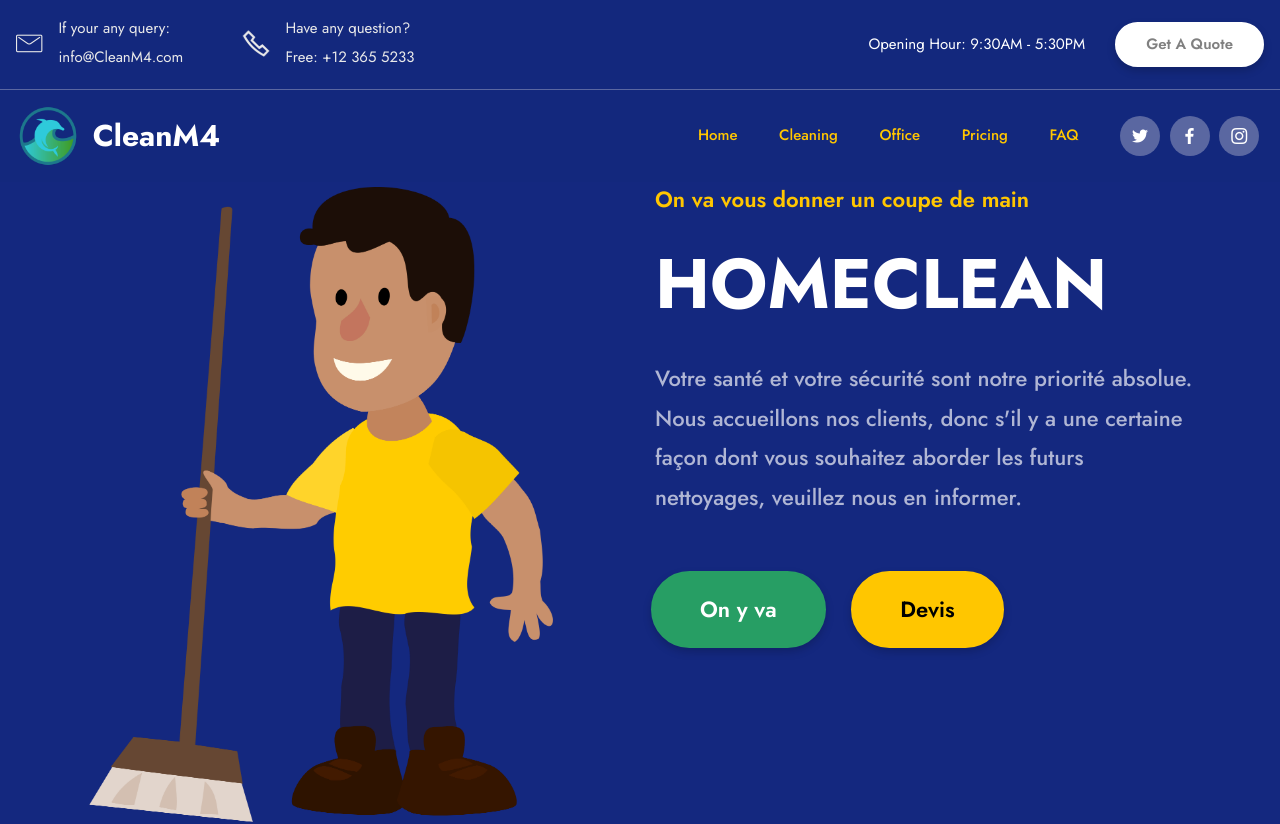
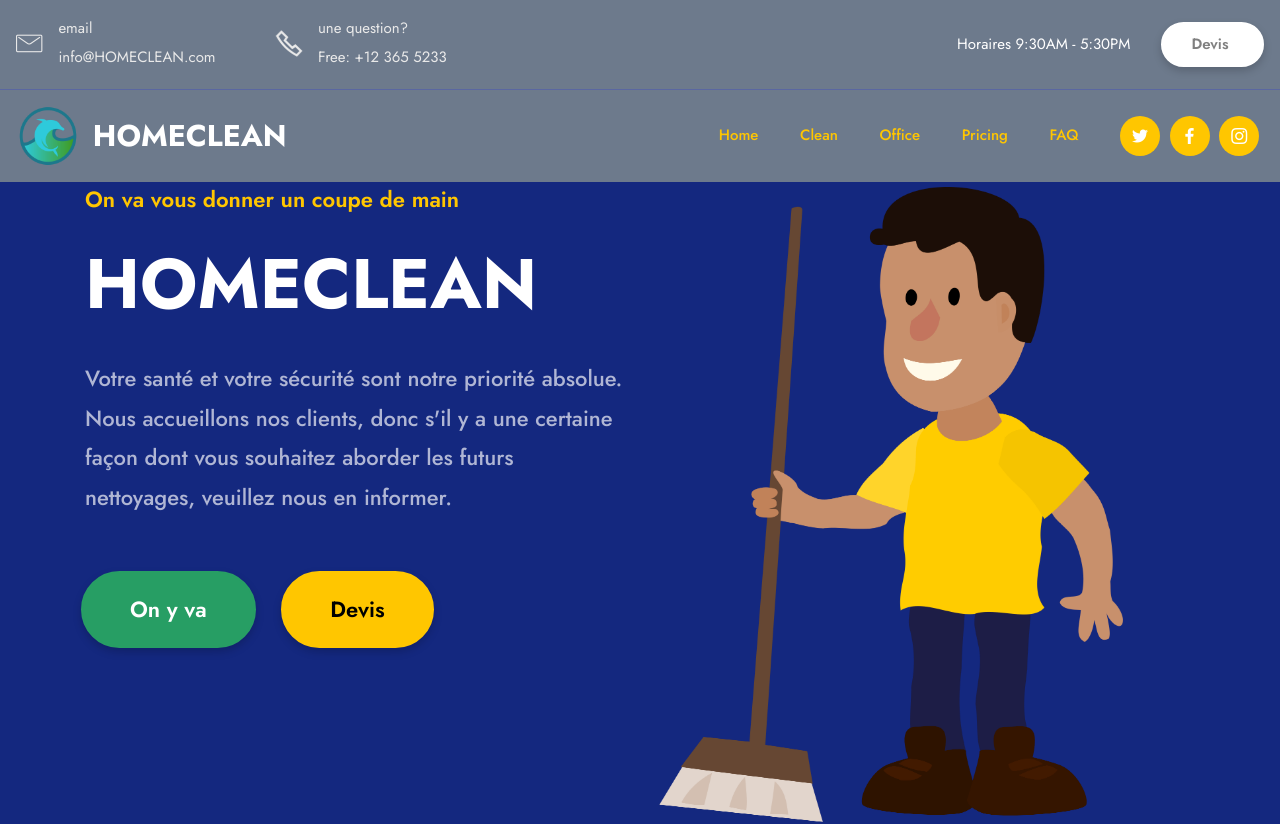
Before and after one commit to lahaiegriselle/test, a plain HTML site: page index.html in a window 1280 px wide. Shown: the top 824 px of the page. Drawn offline with Linux system fonts and the light colour scheme; files whose address does not match are found by name.

Commit message:
create github pages

```diff
--- a/assets/mobirise/css/mbr-additional.css
+++ b/assets/mobirise/css/mbr-additional.css
@@ -615,7 +615,7 @@ section.lazy-placeholder:after {
 }
 .cid-s2V8GM9yhP .navbar {
   padding: 0.5rem 0;
-  background: #13287d;
+  background: #6d7a8c;
   transition: none;
   min-height: 50px;
 }
@@ -674,7 +674,7 @@ section.lazy-placeholder:after {
   transition: font-size 0.25s;
 }
 .cid-s2V8GM9yhP .menu-content-top {
-  background: #13287d;
+  background: #6d7a8c;
   max-width: 100%;
   justify-content: space-between;
   padding: 0 1rem;
@@ -689,7 +689,7 @@ section.lazy-placeholder:after {
   line-height: 2.6;
 }
 .cid-s2V8GM9yhP .dropdown-item:hover {
-  color: #279e64 !important;
+  color: #c5e9d8 !important;
 }
 .cid-s2V8GM9yhP .nav-link,
 .cid-s2V8GM9yhP .brand-name {
@@ -699,7 +699,7 @@ section.lazy-placeholder:after {
 }
 .cid-s2V8GM9yhP .nav-link:hover,
 .cid-s2V8GM9yhP .brand-name:hover {
-  color: #279e64 !important;
+  color: #c5e9d8 !important;
 }
 .cid-s2V8GM9yhP .dropdown-menu {
   background-color: #ffffff;
@@ -717,7 +717,7 @@ section.lazy-placeholder:after {
   justify-content: flex-end;
 }
 .cid-s2V8GM9yhP .navbar-dropdown.bg-color.transparent.opened {
-  background: #13287d;
+  background: #6d7a8c;
 }
 .cid-s2V8GM9yhP .nav-item {
   position: relative;
@@ -854,7 +854,7 @@ section.lazy-placeholder:after {
     width: 0;
     margin: auto;
     opacity: 0;
-    border-top: 2px solid #279e64;
+    border-top: 2px solid #c5e9d8;
     transition: all 0.3s ease-in-out 0ms;
   }
   .cid-s2V8GM9yhP .navbar-nav > li:hover > a:before {
@@ -1346,7 +1346,7 @@ section.lazy-placeholder:after {
   font-size: 1rem;
   color: #ffffff;
   display: inline-flex;
-  background-color: #5a67a1;
+  background-color: #ffc600;
   border-radius: 100%;
   transition: all 0.3s ease-in;
 }
@@ -1427,6 +1427,9 @@ section.lazy-placeholder:after {
   padding-top: 180px;
   padding-bottom: 75px;
   background-color: #14287f;
+}
+.cid-s2V8Iif3En .row {
+  flex-direction: row-reverse;
 }
 .cid-s2V8Iif3En .img-wrap {
   -webkit-animation: jump 2s ease-in-out alternate;
--- a/index.html
+++ b/index.html
@@ -50,18 +50,16 @@
                     <div class="info-widget">
                         <span class="widget-icon mbr-iconfont mbri-letter"></span>
                         <div class="widget-content display-4">
-                            <p class="mbr-fonts-style mbr-regular widget-title display-4">If your any
-                                query:</p>
+                            <p class="mbr-fonts-style mbr-regular widget-title display-4">email</p>
                             <p class="mbr-fonts-style mbr-regular widget-title display-4">
-                                info@CleanM4.com
+                                info@HOMECLEAN.com
                             </p>
                         </div>
                     </div>
                     <div class="info-widget">
                         <span class="widget-icon mbr-iconfont mobi-mbri-phone mobi-mbri"></span>
                         <div class="widget-content display-4">
-                            <p class="mbr-fonts-style mbr-regular widget-title display-4">Have any
-                                question?</p>
+                            <p class="mbr-fonts-style mbr-regular widget-title display-4">une question?</p>
                             <p class="mbr-fonts-style mbr-regular widget-title display-4">Free: +12
                                 365
                                 5233</p>
@@ -70,13 +68,9 @@
 
                 </div>
                 <div class="right-wrap d-flex align-items-center">
-                    <p class="mbr-fonts-style mbr-white mbr-regular mb-0 display-4">
-                        Opening Hour: 9:30AM - 5:30PM
+                    <p class="mbr-fonts-style mbr-white mbr-regular mb-0 display-4">Horaires 9:30AM - 5:30PM
                     </p>
-                    <div class="navbar-buttons mbr-section-btn">
-                        <a class="btn btn-sm btn-white display-4" href="https://mobiri.se">
-                            Get A Quote</a>
-                    </div>
+                    <div class="navbar-buttons mbr-section-btn"><a class="btn btn-sm btn-white display-4" href="https://mobiri.se">Devis&nbsp;</a></div>
                 </div>
             </div>
             <div class="menu-bottom">
@@ -87,9 +81,7 @@
                                 <img src="assets/images/logo.png" alt="Mobirise" style="height: 4rem;">
                             </a>
                         </span>
-                        <span class="navbar-caption-wrap">
-                            <a href="https://mobiri.se" class="brand-name mbr-black mbr-bold display-5">CleanM4</a>
-                        </span>
+                        <span class="navbar-caption-wrap"><a href="https://mobiri.se" class="brand-name mbr-black mbr-bold display-5">HOMECLEAN </a></span>
                     </div>
                 </div>
                 <div class="collapse navbar-collapse" id="navbarSupportedContent">
@@ -98,7 +90,7 @@
                                 Home</a>
                         </li>
                         <li class="nav-item">
-                            <a class="nav-link link mbr-black text-success display-4" href="https://mobiri.se" aria-expanded="true">Cleaning</a>
+                            <a class="nav-link link mbr-black text-success display-4" href="https://mobiri.se" aria-expanded="true">Clean</a>
 
                         </li>
                         <li class="nav-item">
@@ -1148,7 +1140,7 @@
 
 
                 <!---Formbuilder Form--->
-                <form action="https://mobirise.eu/" method="POST" class="mbr-form form-with-styler pt-4" data-form-title="Form Name"><input type="hidden" name="email" data-form-email="true" value="ud4xZHoHb5y3omx50YC+Un6YwddK0AGb5+osEAxJsB66/oEWym0ynNDXhD4h7jgIbkgekf3ggv1bZ0PPjDGOGj1d1fzMCn4uL2//U1cu8ghySalHo3kBNi94MOo4rym7.UlWz0CmYQz3KAuWbZmzCQlmYaVL3JDZTdBvvUmdWoKcBBEETEL58yz4UBt8Oun5s6MtwKiBZxMl3N09TCX+iLwJidAyY+nHAP6ZFvxfUdpVsv5628RtibtIL6ieinkIq">
+                <form action="https://mobirise.eu/" method="POST" class="mbr-form form-with-styler pt-4" data-form-title="Form Name"><input type="hidden" name="email" data-form-email="true" value="zOicTKX/0IdSNaS3fWe35EJbxM7elCHlCT19xb8BIr9j7r1eHXvoHEIsIiWV5hr1pTcunRQJomRsvgfkeMXsn5OmLg4vtPFRkNXgeXB55JOs7vAxsyoYaZJPNiZJZcTC.X9EdhLtlWlsYYdqqsnz8uuWuoHtUDOr0kTHYR5fN8ybYfDDt2NH6lfmr36hMH6kWkVCTTIK2ISNpRagrGmoZFSodaBGxtP2mL+heY+Xj6QMhyiljcK8kRNXxM05pal37">
                     <div class="form-row">
                         <div hidden="hidden" data-form-alert="" class="alert alert-success col-12">merci!</div>
                         <div hidden="hidden" data-form-alert-danger="" class="alert alert-danger col-12">Oops...! some
@@ -1295,7 +1287,7 @@
                     form below.</h4>
                 <div class="form1" data-form-type="formoid">
                     <!---Formbuilder Form--->
-                    <form action="https://mobirise.eu/" method="POST" class="mbr-form form-with-styler px-2" data-form-title="My Mobirise Form"><input type="hidden" name="email" data-form-email="true" value="BcXjARPDSzmvqk2rdjtfWvGM1Iqjis6bbJCWqLYghfH7IKnAlctM3Q81jevdssCOTU1Eyy7vVtxAlUitWcZFRExi+zrgSzBwIHYidKSZeayRYLrJfagHNRdgw9WjUNB7.gahKsG7OJjx6tELRWW4L+EoZyU6bNt9L2nIfAzD6bXX6kEtRE/EWkJWTQNujwAb+ZViU2tjLgZ+0bhi7B85R7W3J4J8Es/gU1o+q0sKNTH3Pq/7aUIUgPAnYy9PbuXc7">
+                    <form action="https://mobirise.eu/" method="POST" class="mbr-form form-with-styler px-2" data-form-title="My Mobirise Form"><input type="hidden" name="email" data-form-email="true" value="bUk87l9AaqF0xXK1kdBbjRMjcPpBqbFyhh5yUdKDJOPjlpcTbts+KlgfSZUp9ihYKTy8SPtil8JYc4iepQ+X8QiRKHvhHZ3BEXSrWVT1eDNZ3KdL9ajRgF0eHlHnFv8N.k7bYy/l4IIURDOm2Up8JApQfpWJqjXV9Jz3Zi2WPhXxJIqihYXfH6nZse9n55Yc5VVDtLVVyJCbaCuJoLeWsqGsNAXT9BuRu8GEJ+7m+ycY2uiaMIsJTES1mmupAR1tZ">
                         <div class="row">
                             <div hidden="hidden" data-form-alert="" class="alert alert-success col-12">Thanks for filling
                                 out the form!</div>
```
Also changed, not shown: 1 other file.
